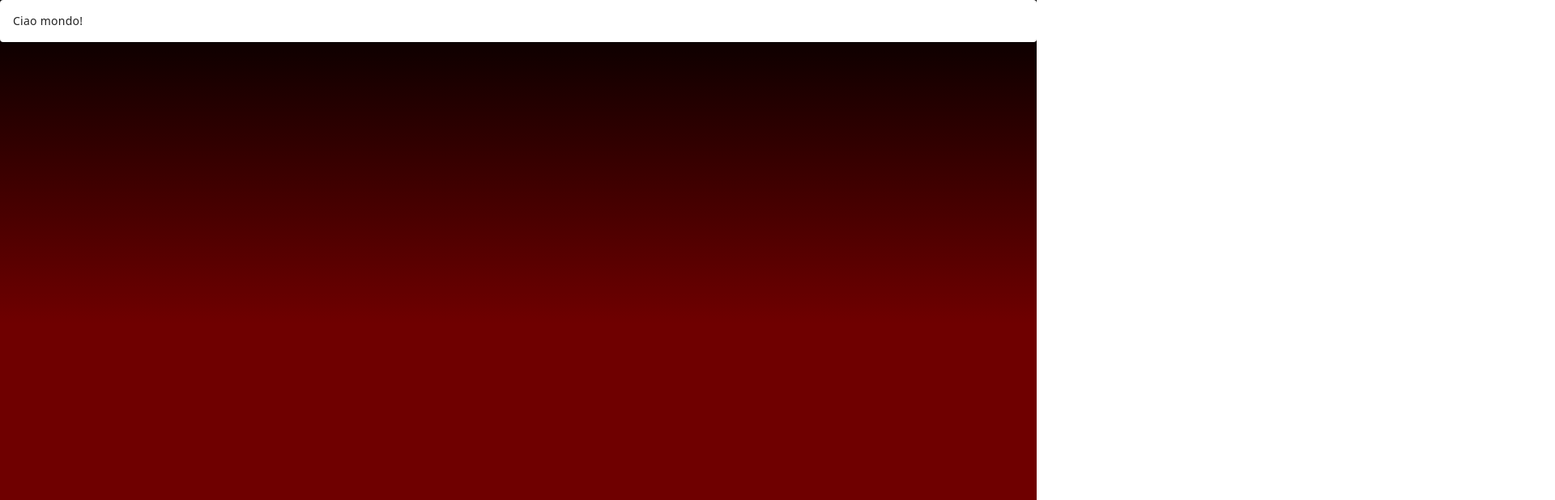
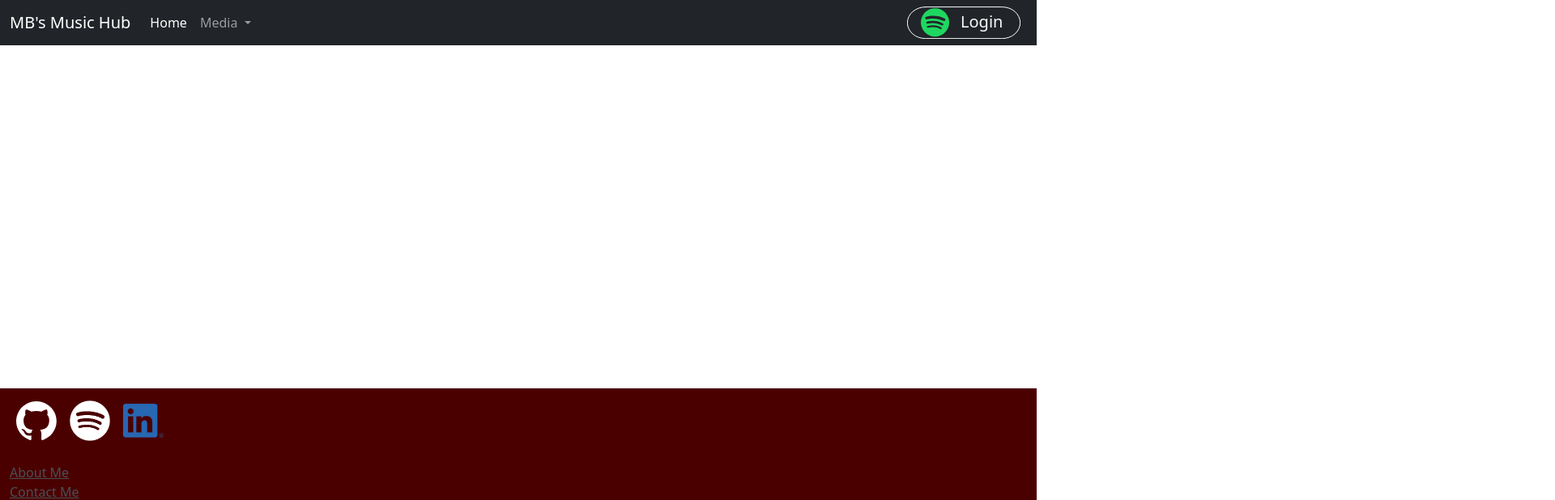
Before and after one commit to mbeierwaltes321/mb-music-hub-server, a Vue app in the folder mb-music-hub-frontend/mb-music-hub-frontend/: page / in a window 1280 px wide. Shown: the top 618 px of the page at 81% size, 1920 px wide, since content can reach past the window. Built offline with nearby package versions, Linux system fonts and the light colour scheme.

Commit message:
Built home component using Vuetify. Set up base to start working on the home component

```diff
--- a/mb-music-hub-frontend/mb-music-hub-frontend/src/App.vue
+++ b/mb-music-hub-frontend/mb-music-hub-frontend/src/App.vue
@@ -1,8 +1,8 @@
 <script setup lang="ts">
+import AppHeader from "./components/AppHeader.vue";
+import AppFooter from "./components/AppFooter.vue";
 </script>
 
 <template>
-
     <RouterView></RouterView>
-
 </template>
--- a/mb-music-hub-frontend/mb-music-hub-frontend/src/assets/main.css
+++ b/mb-music-hub-frontend/mb-music-hub-frontend/src/assets/main.css
@@ -1,4 +1,4 @@
-body {
+
+#app {
   min-height: 100vh;
-  background: linear-gradient(180deg, rgba(0,0,0,1) 0%, rgba(111,0,0,1) 50%);
 }
--- a/mb-music-hub-frontend/mb-music-hub-frontend/src/components/Home.vue
+++ b/mb-music-hub-frontend/mb-music-hub-frontend/src/components/Home.vue
@@ -1,9 +1,32 @@
 <script setup lang="ts">
-import { VCard } from 'vuetify/components';
+import { VCard, VContainer, VCol, VRow } from 'vuetify/components';
+import AppFooter from './AppFooter.vue';
+import AppHeader from './AppHeader.vue';
+
 </script>
 
 <template>
-    <v-card text="Ciao mondo!">
+    <v-container id="HomeContainer" :fluid="true" class="p-0">
+        <v-row no-gutters class="h-100">
+            <v-col cols="12" class="position-fixed">
+                <AppHeader />
+            </v-col>
+            <v-col cols="12">
+                <div style="height: 400px; width: 2000px; ">
 
-    </v-card>
+                </div>
+            </v-col>
+            <v-col cols="12" align-self="end">
+                <AppFooter />
+            </v-col>
+        </v-row>
+    </v-container>
 </template>
+
+<style scoped>
+
+#HomeContainer {
+  height: 100vh;
+}
+
+</style>
--- a/mb-music-hub-frontend/mb-music-hub-frontend/src/components/Introduction.vue
+++ b/mb-music-hub-frontend/mb-music-hub-frontend/src/components/Introduction.vue
@@ -1,9 +1,9 @@
 <template>
-    <div class="h-auto mt-5">
+    <div id="AppIntro">
         <div id="IntroContainer" class="container-md text-center">
             <div class="row">
                 <div class="col">
-                    <h1 class="text-light">Hi! 👋</h1>
+                    <h1 class="text-light mt-5">Hi! 👋</h1>
                 </div>
             </div>
             <div class="row justify-content-center">
@@ -58,4 +58,9 @@ button {
     height: 4em;
 }
 
+#AppIntro {
+    background: linear-gradient(180deg, rgba(0,0,0,1) 0%, rgba(111,0,0,1) 50%);
+    height: 100vh;
+}
+
 </style>
```
